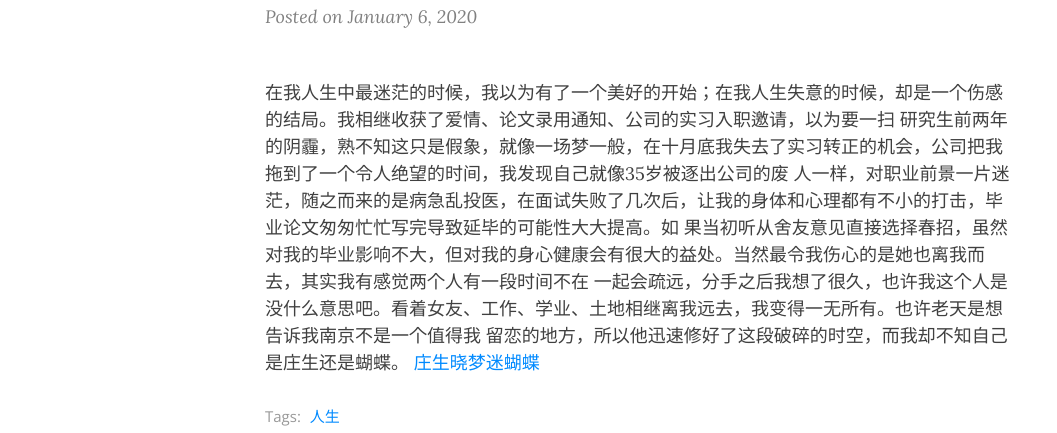
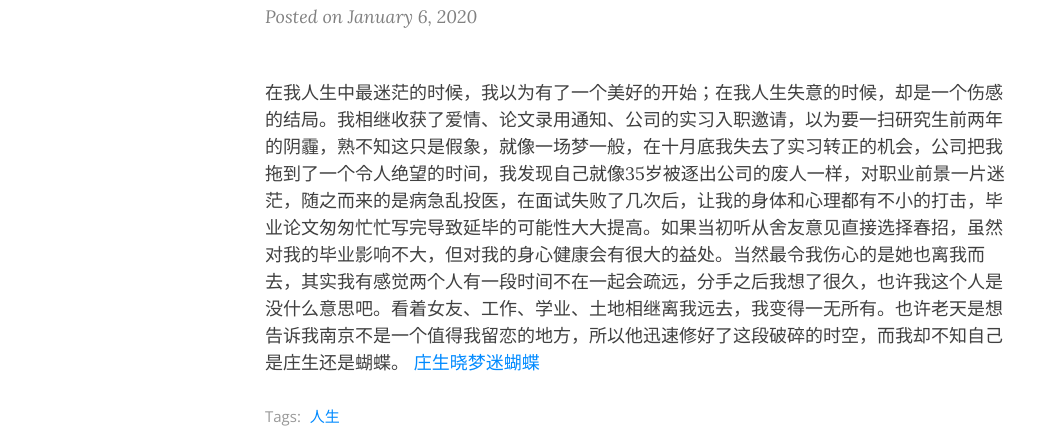
Before and after one commit to Forecasters/Forecasters.github.io, a Jekyll site: the page built from _posts/2020-01-06-first-post.md, in a window 1280 px wide and 975 px high. Shown: the part 241-674 px from the top of the window, without its empty margins (0-1057 px from the left). Built offline with Jekyll 4.4.1, drawn with Linux system fonts in a browser that asks for light colours; nearby versions of some CDN libraries; some of the changed lines change nothing that is shown.

Commit message:
Update 2020-01-06-first-post.md

```diff
--- a/_posts/2020-01-06-first-post.md
+++ b/_posts/2020-01-06-first-post.md
@@ -2,14 +2,10 @@
 layout: post
 title: 奇晓梦
 subtitle: 2019年4月6日-2019年12月22日
-tags: [人生]
-#bigimg: Include a large full-width image at the top of the page. You can either give the path to a single image, or provide a list of images to cycle through.
+tags:
+  - 人生
 comments: true
+published: true
 ---
-在我人生中最迷茫的时候，我以为有了一个美好的开始；在我人生失意的时候，却是一个伤感的结局。我相继收获了爱情、论文录用通知、公司的实习入职邀请，以为要一扫
-研究生前两年的阴霾，熟不知这只是假象，就像一场梦一般，在十月底我失去了实习转正的机会，公司把我拖到了一个令人绝望的时间，我发现自己就像35岁被逐出公司的废
-人一样，对职业前景一片迷茫，随之而来的是病急乱投医，在面试失败了几次后，让我的身体和心理都有不小的打击，毕业论文匆匆忙忙写完导致延毕的可能性大大提高。如
-果当初听从舍友意见直接选择春招，虽然对我的毕业影响不大，但对我的身心健康会有很大的益处。当然最令我伤心的是她也离我而去，其实我有感觉两个人有一段时间不在
-一起会疏远，分手之后我想了很久，也许我这个人是没什么意思吧。看着女友、工作、学业、土地相继离我远去，我变得一无所有。也许老天是想告诉我南京不是一个值得我
-留恋的地方，所以他迅速修好了这段破碎的时空，而我却不知自己是庄生还是蝴蝶。
+在我人生中最迷茫的时候，我以为有了一个美好的开始；在我人生失意的时候，却是一个伤感的结局。我相继收获了爱情、论文录用通知、公司的实习入职邀请，以为要一扫研究生前两年的阴霾，熟不知这只是假象，就像一场梦一般，在十月底我失去了实习转正的机会，公司把我拖到了一个令人绝望的时间，我发现自己就像35岁被逐出公司的废人一样，对职业前景一片迷茫，随之而来的是病急乱投医，在面试失败了几次后，让我的身体和心理都有不小的打击，毕业论文匆匆忙忙写完导致延毕的可能性大大提高。如果当初听从舍友意见直接选择春招，虽然对我的毕业影响不大，但对我的身心健康会有很大的益处。当然最令我伤心的是她也离我而去，其实我有感觉两个人有一段时间不在一起会疏远，分手之后我想了很久，也许我这个人是没什么意思吧。看着女友、工作、学业、土地相继离我远去，我变得一无所有。也许老天是想告诉我南京不是一个值得我留恋的地方，所以他迅速修好了这段破碎的时空，而我却不知自己是庄生还是蝴蝶。
 [庄生晓梦迷蝴蝶](https://photos.app.goo.gl/HZ3T8eiVLA9d6pp56)
```
